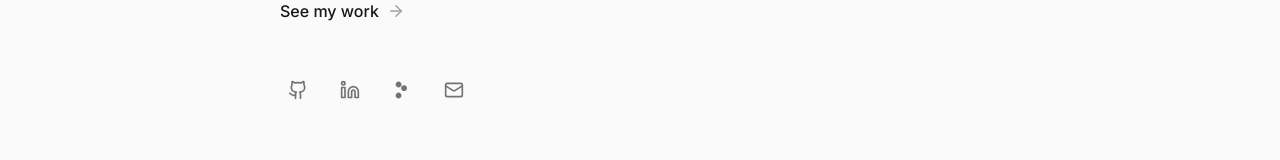
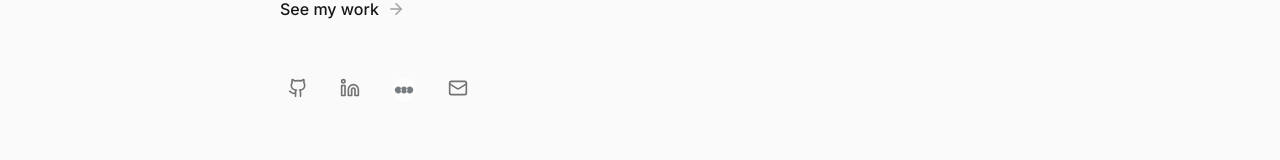
Before and after one commit to c4ist/portfolio-1.0.0, a React (Vite) app: page / in a window 1280 px wide. Shown: the part 505-665 px from the top of the page. Built offline with nearby package versions, Linux system fonts and the light colour scheme.

Commit message:
fixed letterboxd logo lol

```diff
--- a/src/pages/Home.jsx
+++ b/src/pages/Home.jsx
@@ -80,10 +80,8 @@ const Home = () => {
             <a href="https://linkedin.com" target="_blank" rel="noopener noreferrer" className="p-2 text-neutral-500 hover:text-neutral-900 transition-colors">
               <Linkedin size={20} />
             </a>
-            <a href="https://letterboxd.com/youswan" target="_blank" rel="noopener noreferrer" className="p-2 text-neutral-500 hover:text-neutral-900 transition-colors">
-              <svg role="img" viewBox="0 0 24 24" xmlns="http://www.w3.org/2000/svg" width="20" height="20" fill="currentColor">
-                <path d="M12 12.3c-1.374-1.374-1.374-3.601 0-4.975 1.374-1.374 3.601-1.374 4.975 0 1.374 1.374 1.374 3.601 0 4.975-1.374 1.374-3.601 1.374-4.975 0zm-6.6-4.4c-1.374-1.374-1.374-3.601 0-4.975 1.374-1.374 3.601-1.374 4.975 0 1.374 1.374 1.374 3.601 0 4.975-1.374 1.374-3.601 1.374-4.975 0zm0 13.2c-1.374-1.374-1.374-3.601 0-4.975 1.374-1.374 3.601-1.374 4.975 0 1.374 1.374 1.374 3.601 0 4.975-1.374 1.374-3.601 1.374-4.975 0z" />
-              </svg>
+            <a href="https://letterboxd.com/youswan" target="_blank" rel="noopener noreferrer" className="p-2 transition-opacity hover:opacity-80">
+              <img src="/letterboxd-decal-dots-neg-mono-500px.png" alt="Letterboxd" className="w-6 h-6 object-contain opacity-60 hover:opacity-100" />
             </a>
             <a href="mailto:hello@example.com" className="p-2 text-neutral-500 hover:text-neutral-900 transition-colors">
               <Mail size={20} />
```
Also changed, not shown: ast/letterboxd-decal-dots-neg-mono-500px.png (added), public/letterboxd-decal-dots-neg-mono-500px.png (added).
